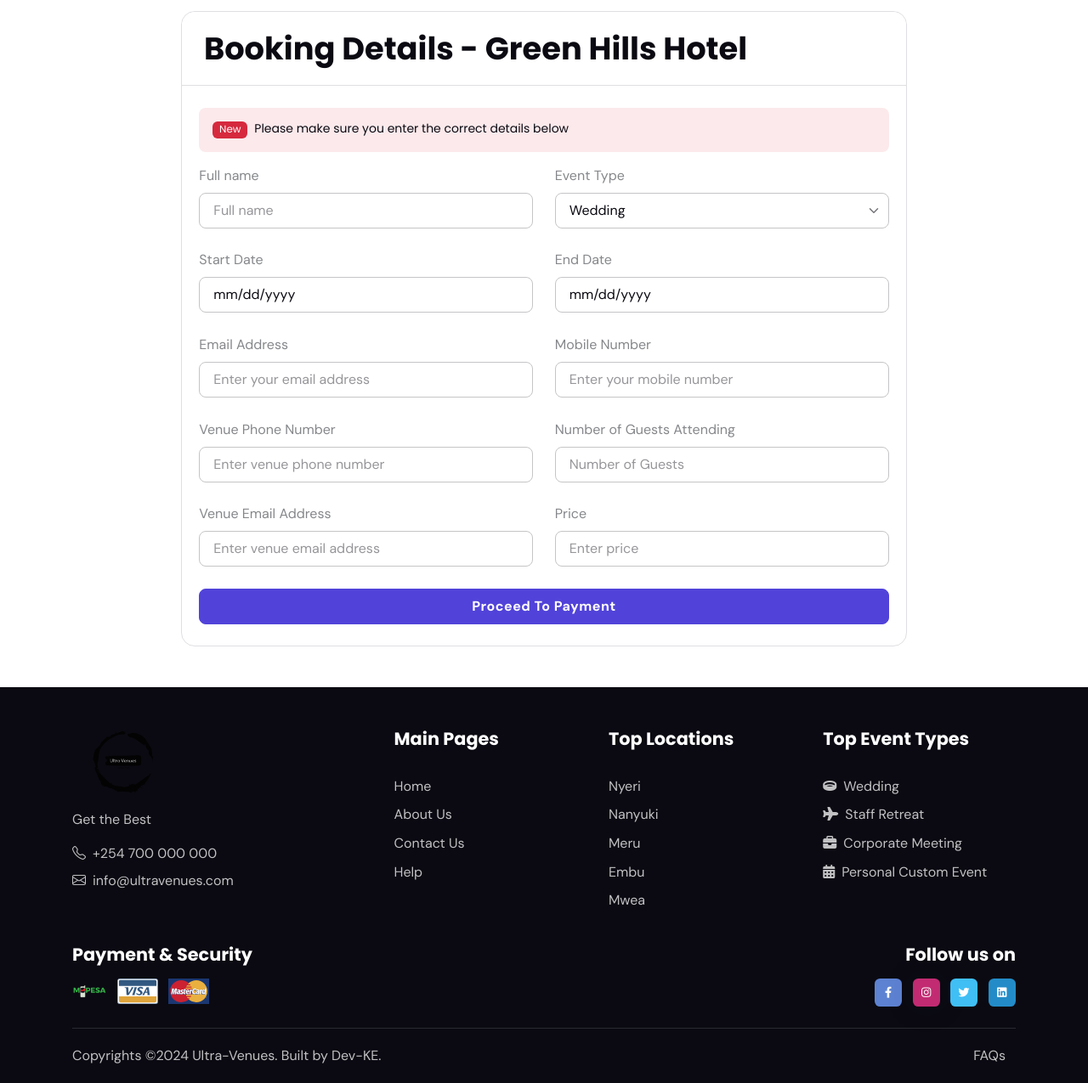
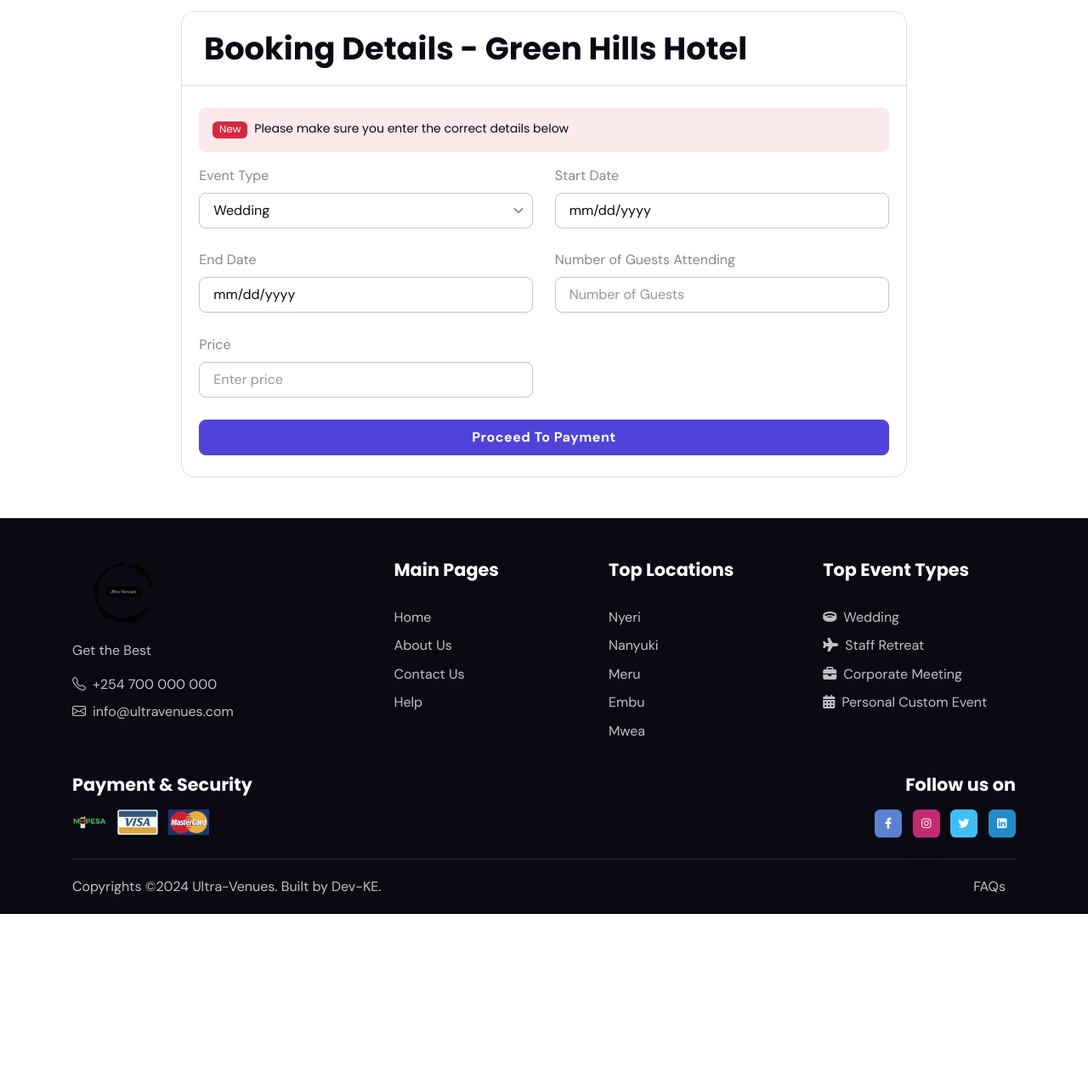
Before and after one commit to gitongatonny/ultra-venues, a PHP site: page /booking.php in a window 1280 px wide. Shown: the part 151-1426 px from the top of the page at 85% size. After the commit the page ends 1227 px from the top, so only its background shows below. Run offline with PHP 8.4, Linux system fonts and the light colour scheme.

Commit message:
minor changes

```diff
--- a/booking.php
+++ b/booking.php
@@ -34,13 +34,6 @@
 
                 <!-- Form START -->
                 <div class="row g-4">
-                    <!-- Input item -->
-                    <div class="col-md-6">
-                        <label class="form-label" for="customerFullName">Full name</label>
-                        <div class="input-group">
-                            <input type="text" id="customerFullName" name="customerFullName" class="form-control" placeholder="Full name">
-                        </div>
-                    </div>
 
                     <!-- Select item -->
                     <div class="col-md-6">
@@ -65,23 +58,6 @@
                         <input type="date" id="endDate" name="endDate" class="form-control">
                     </div>
 
-                    <!-- Input item -->
-                    <div class="col-md-6">
-                        <label class="form-label" for="customerEmailAddress">Email Address</label>
-                        <input type="email" id="customerEmailAddress" name="customerEmailAddress" class="form-control" placeholder="Enter your email address">
-                    </div>
-
-                    <!-- Input item -->
-                    <div class="col-md-6">
-                        <label class="form-label" for="customerPhoneNumber">Mobile Number</label>
-                        <input type="text" id="customerPhoneNumber" name="customerPhoneNumber" class="form-control" placeholder="Enter your mobile number">
-                    </div>
-
-                    <!-- Input item -->
-                    <div class="col-md-6">
-                        <label class="form-label" for="venuePhoneNumber">Venue Phone Number</label>
-                        <input type="text" id="venuePhoneNumber" name="venuePhoneNumber" class="form-control" placeholder="Enter venue phone number">
-                    </div>
 
                     <!-- Input item -->
                     <div class="col-md-6">
@@ -89,11 +65,6 @@
                         <input type="number" id="numberOfGuests" name="numberOfGuests" class="form-control" placeholder="Number of Guests">
                     </div>
 
-                    <!-- Input item -->
-                    <div class="col-md-6">
-                        <label class="form-label" for="venueEmailAddress">Venue Email Address</label>
-                        <input type="email" id="venueEmailAddress" name="venueEmailAddress" class="form-control" placeholder="Enter venue email address">
-                    </div>
 
                     <!-- Input item -->
                     <div class="col-md-6">
```
Also changed, not shown: vendor-dash.php (+0 -47 lines).
